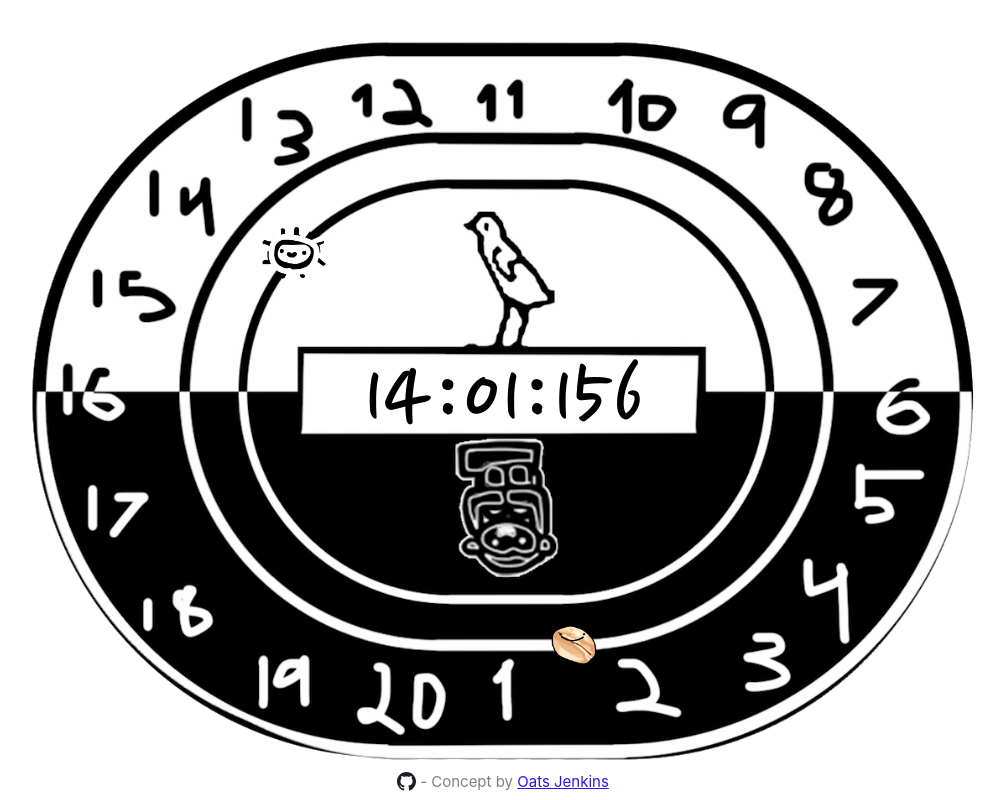
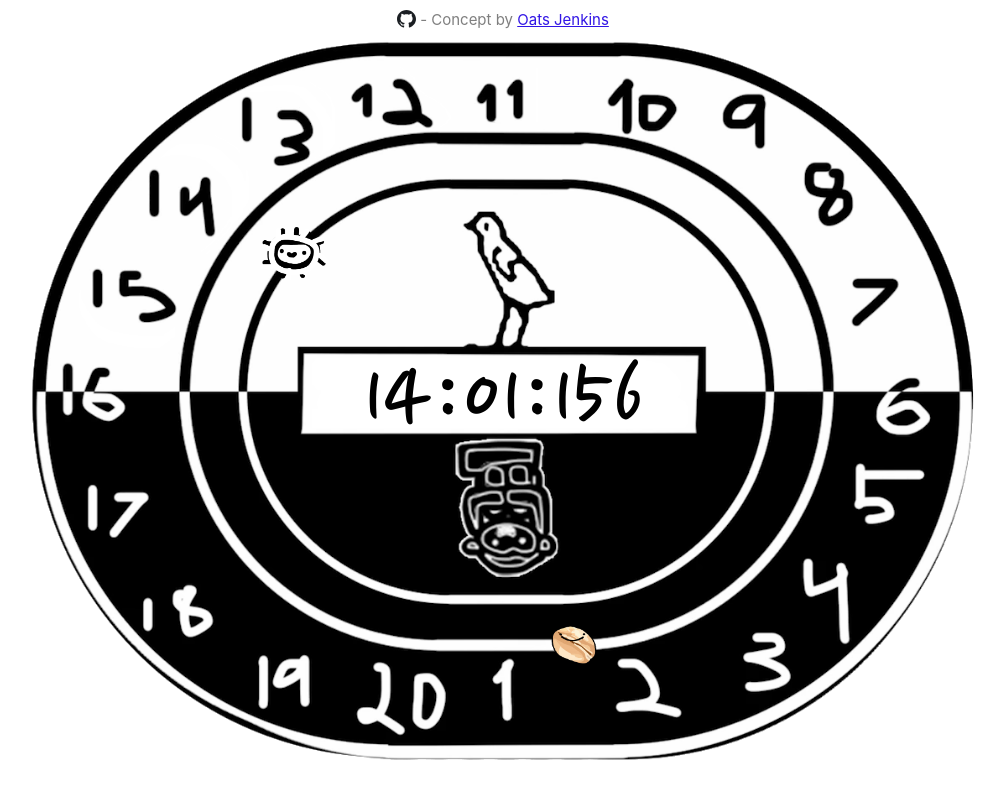
Before and after one commit to LennartJKlein/oats-jenkins-clock-2, a Vue app: page / in a window 1280 px wide. Shown: the whole page, without its empty margins (137-1142 px from the left). Built offline with nearby package versions, Linux system fonts and the light colour scheme.

Commit message:
align credits to top of page

```diff
--- a/src/App.vue
+++ b/src/App.vue
@@ -80,7 +80,7 @@ export default {
   color: var(--color-description);
   position: absolute;
   height: 2em;
-  bottom: 0.25em;
+  top: 0.25em;
   margin: 0 auto;
   padding: 0.25em 0.4em;
 
```
Also changed, not shown: src/components/ClockTwo.vue (+2 -6 lines).
